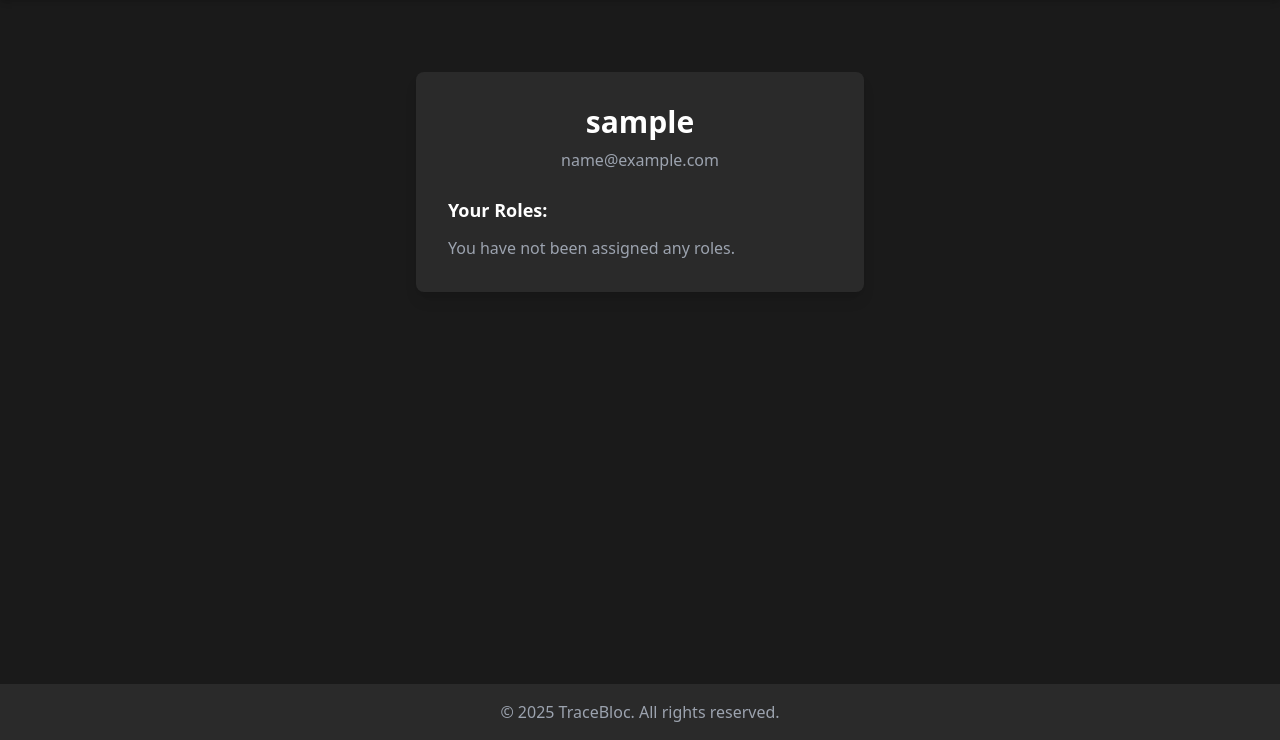
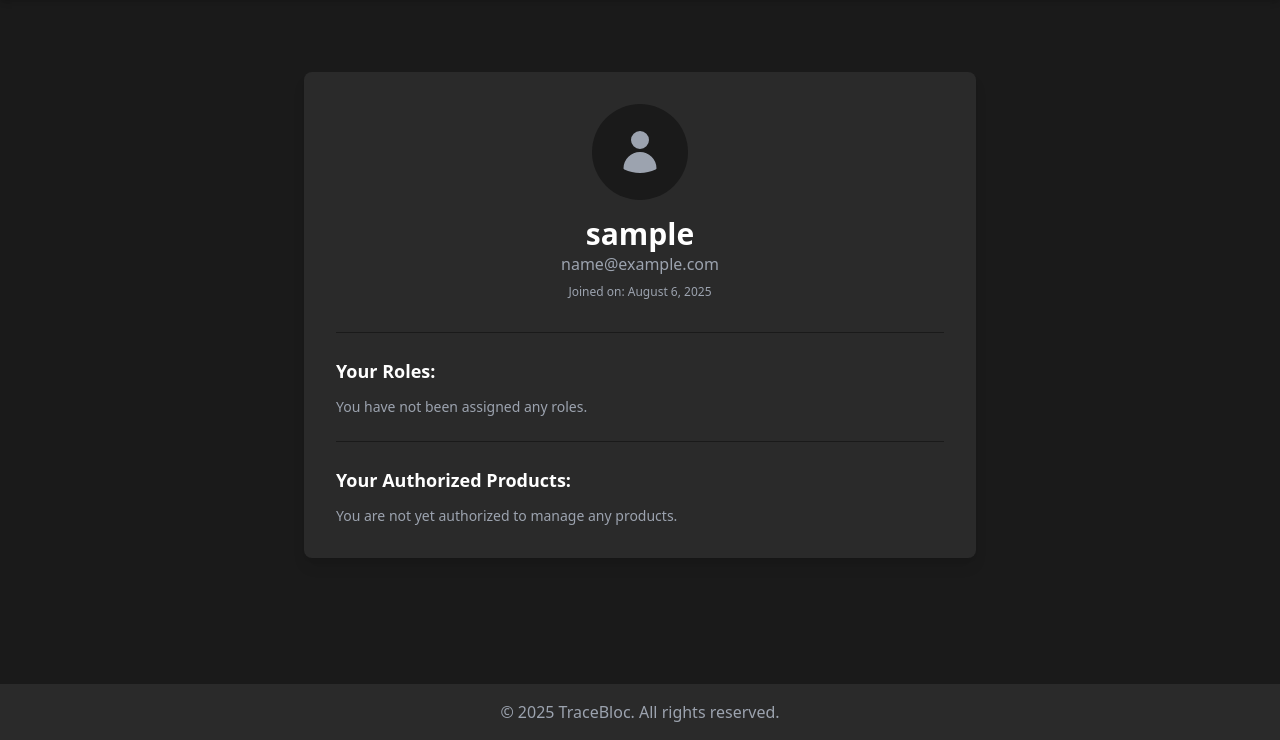
Before and after one commit to nandan017/tracebloc_project, a Django app: page /profile/ in a window 1280 px wide. Shown: the part 60-800 px from the top of the page. Run offline with Django 5.2, Linux system fonts and the light colour scheme; the visitor is signed in with stand-in values (Sample User, id 1); data that the repository does not hold is empty; parts of the project's set-up code (start-up, migrations or seed data) failed here and were passed over; some libraries are stand-ins or nearby versions.

Commit message:
changes in profile page

```diff
--- a/tracker/templates/registration/profile.html
+++ b/tracker/templates/registration/profile.html
@@ -3,19 +3,43 @@
 {% block title %}My Profile{% endblock %}
 
 {% block content %}
-    <div class="max-w-md mx-auto mt-10">
+    <div class="max-w-2xl mx-auto mt-10">
         <div class="bg-base-100 p-8 rounded-lg shadow-lg">
-            <h2 class="text-3xl font-bold text-white text-center mb-2">{{ user.username }}</h2>
-            <p class="text-center text-text-muted mb-6">{{ user.email }}</p>
 
-            <h3 class="text-lg font-semibold text-white mb-3">Your Roles:</h3>
-            <ul class="space-y-2">
-                {% for group in user.groups.all %}
-                    <li class="bg-base-900 p-3 rounded-md text-text">{{ group.name }}</li>
-                {% empty %}
-                    <li class="text-text-muted">You have not been assigned any roles.</li>
-                {% endfor %}
-            </ul>
+            <div class="flex flex-col items-center text-center">
+                <div class="w-24 h-24 bg-base-900 rounded-full flex items-center justify-center mb-4">
+                    <svg class="w-12 h-12 text-text-muted" xmlns="http://www.w3.org/2000/svg" viewBox="0 0 24 24" fill="currentColor">
+                        <path fill-rule="evenodd" d="M7.5 6a4.5 4.5 0 119 0 4.5 4.5 0 01-9 0zM3.751 20.105a8.25 8.25 0 0116.498 0 .75.75 0 01-.437.695A18.683 18.683 0 0112 22.5c-2.786 0-5.433-.608-7.812-1.7a.75.75 0 01-.437-.695z" clip-rule="evenodd" />
+                    </svg>
+                </div>
+                <h2 class="text-3xl font-bold text-white">{{ user.username }}</h2>
+                <p class="text-text-muted">{{ user.email }}</p>
+                <p class="text-xs text-text-muted mt-2">Joined on: {{ user.date_joined|date:"F j, Y" }}</p>
+            </div>
+
+            <div class="mt-8 border-t border-base-900 pt-6">
+                <h3 class="text-lg font-semibold text-white mb-3">Your Roles:</h3>
+                <div class="flex flex-wrap gap-2">
+                    {% for group in user_groups %}
+                        <span class="bg-accent text-white text-xs font-medium px-2.5 py-1 rounded-full">{{ group.name }}</span>
+                    {% empty %}
+                        <p class="text-text-muted text-sm">You have not been assigned any roles.</p>
+                    {% endfor %}
+                </div>
+            </div>
+
+            <div class="mt-6 border-t border-base-900 pt-6">
+                <h3 class="text-lg font-semibold text-white mb-3">Your Authorized Products:</h3>
+                <ul class="space-y-3">
+                    {% for product in associated_products %}
+                        <a href="{% url 'product_detail' product_id=product.id %}" class="block bg-base-900 p-4 rounded-md hover:bg-accent hover:text-white transition-colors">
+                            <li class="font-medium">{{ product.name }} <span class="text-sm text-text-muted">({{ product.sku }})</span></li>
+                        </a>
+                    {% empty %}
+                        <p class="text-text-muted text-sm">You are not yet authorized to manage any products.</p>
+                    {% endfor %}
+                </ul>
+            </div>
         </div>
     </div>
 {% endblock %}
--- a/tracker/views.py
+++ b/tracker/views.py
@@ -235,4 +235,15 @@ def delete_product(request, product_id):
 
 @login_required
 def profile_view(request):
-    return render(request, 'registration/profile.html')
+    # Get the current user
+    user = request.user
+    # Get all groups the user belongs to
+    user_groups = user.groups.all()
+    # Get all products this user is authorized to manage
+    associated_products = Product.objects.filter(authorized_users=user).order_by('name')
+
+    context = {
+        'user_groups': user_groups,
+        'associated_products': associated_products,
+    }
+    return render(request, 'registration/profile.html', context)
```
